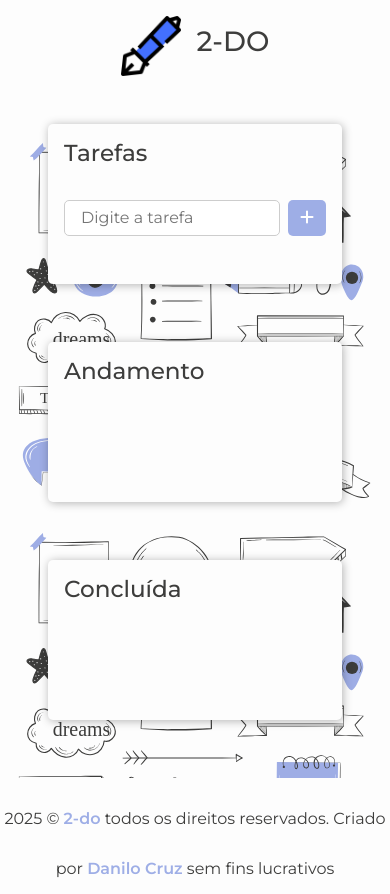
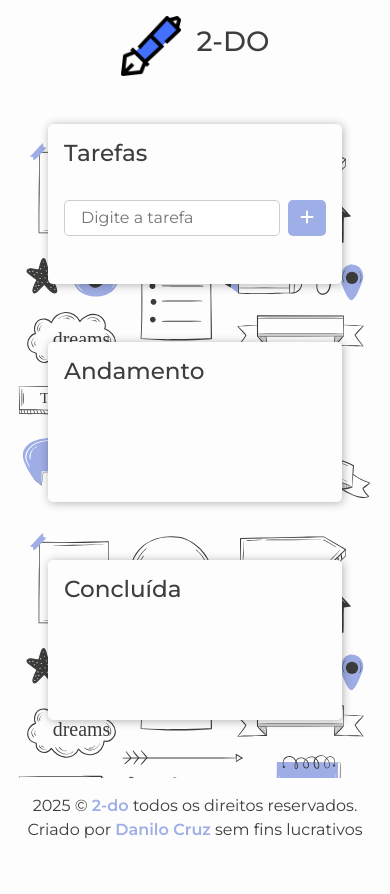
Before and after one commit to daancruz/to-do, a React (Vite) app: page / in a window 390 px wide. After the commit the page ends 858 px from the top, so only its background shows below. Built offline with nearby package versions, Linux system fonts and the light colour scheme.

Commit message:
ajustes de layout e espaçamento

```diff
--- a/src/App.jsx
+++ b/src/App.jsx
@@ -51,7 +51,7 @@ function App() {
     <>
       <Header />
       <main className='row'>
-        <div className="task-column col-12 col-md-4">
+        <div className="task-column col-12 col-md-4 mb-3 mb-md-0">
           <div className='content'>
             <h3>Tarefas</h3>
             <div className='input'>
@@ -72,7 +72,7 @@ function App() {
           </div>
 
         </div>
-        <div className="task-column col-12 col-md-4">
+        <div className="task-column col-12 col-md-4 mb-3 mb-md-0">
           <div className='content'>
             <h3>Andamento</h3>
 
@@ -84,7 +84,7 @@ function App() {
             />
           </div>
         </div>
-        <div className="task-column col-12 col-md-4">
+        <div className="task-column col-12 col-md-4 mb-3 mb-md-0">
           <div className='content'>
             <h3>Concluída</h3>
             <Card
--- a/src/components/Footer/Footer.css
+++ b/src/components/Footer/Footer.css
@@ -1,8 +1,7 @@
 footer {
-    line-height: 50px;
+    display: flex;
     text-align: center;
-    height: 50px;
-    background-color: var(--custom-bg-primary);
+    justify-content: center;
     margin-top: 16px;
 }
 
--- a/src/components/Footer/Footer.jsx
+++ b/src/components/Footer/Footer.jsx
@@ -1,7 +1,7 @@
 
 const Footer = () => {
   return (
-    <footer>
+    <footer className="mx-4 mx-md-0">
         <p>2025 &copy; <b>2-do</b> todos os direitos reservados. Criado por <a href="https://linkedin.com/daancruz" target="_blank">Danilo Cruz</a> sem fins lucrativos
         </p>
     </footer>
```
